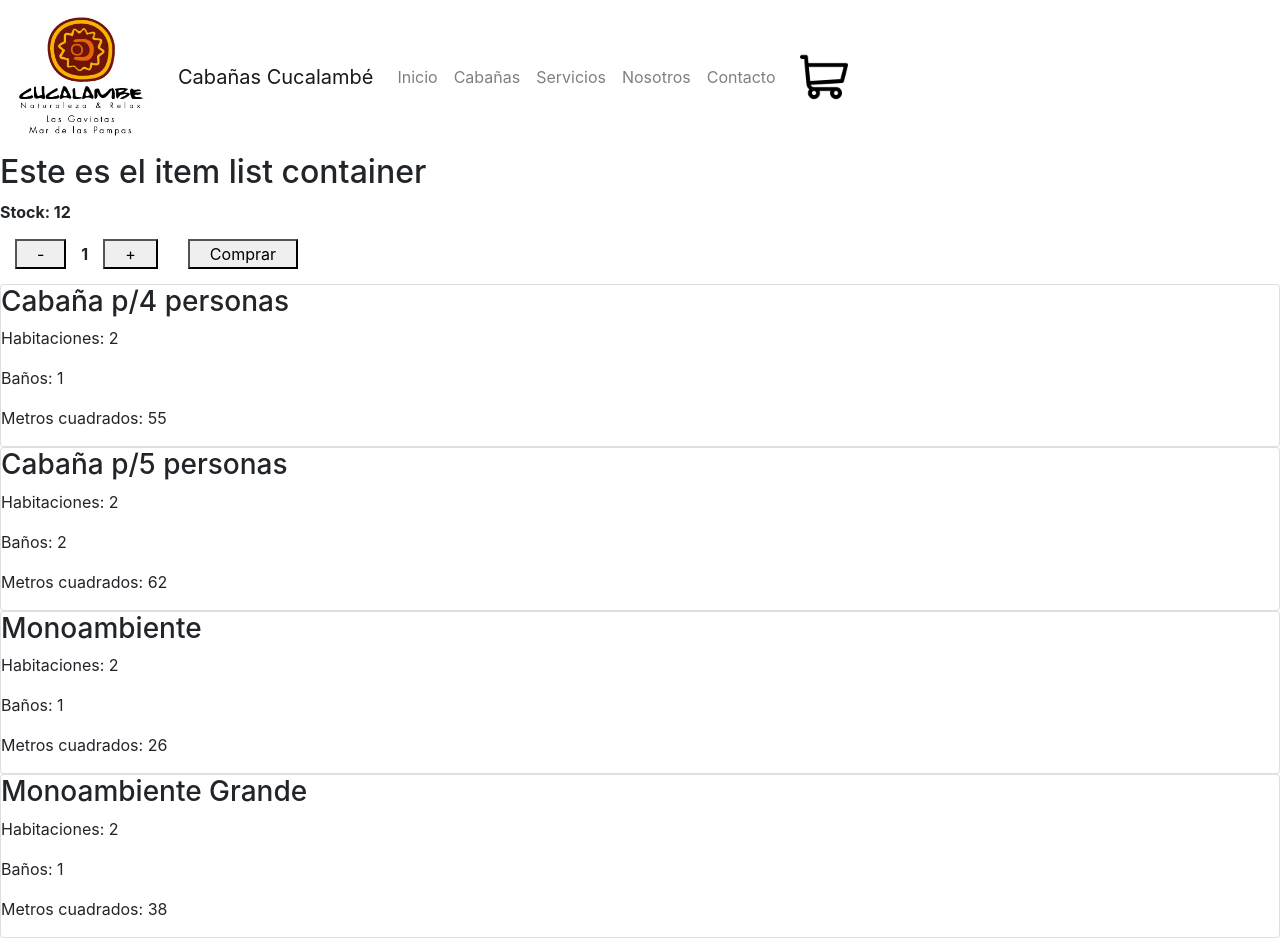
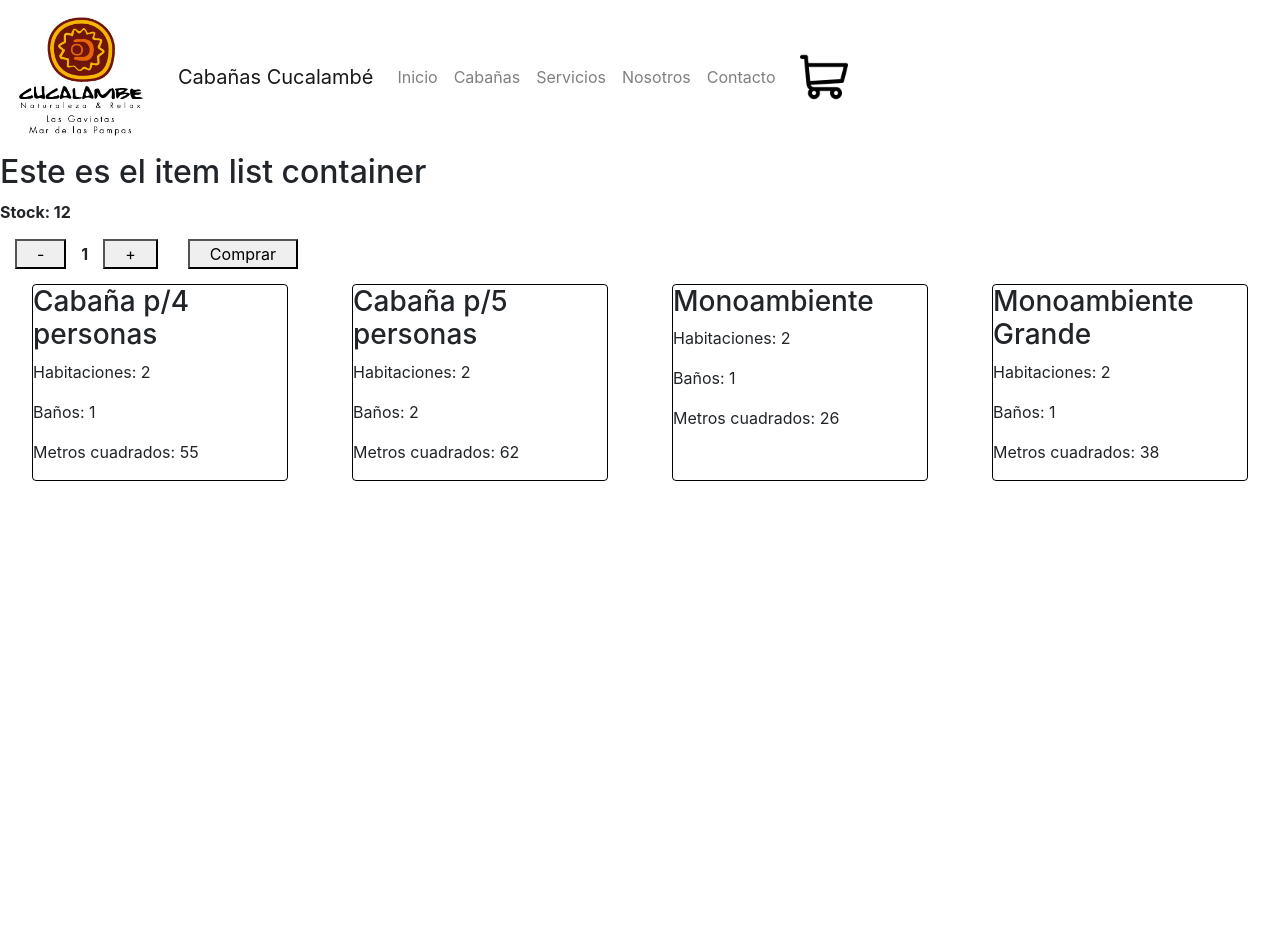
Before and after one commit to tomydiaz/proyectoreact, a React (Create React App) app: page / in a window 1280 px wide. After the commit the page ends 800 px from the top, so only its background shows below. Built offline with nearby package versions, Linux system fonts and the light colour scheme.

Commit message:
card estilos

```diff
--- a/package.json
+++ b/package.json
@@ -8,7 +8,6 @@
     "@testing-library/user-event": "^12.6.2",
     "bootstrap": "^4.6.0",
     "jquery": "^3.5.1",
-    "node-sass": "^5.0.0",
     "popper.js": "^1.16.1",
     "react": "^17.0.1",
     "react-dom": "^17.0.1",
--- a/src/App.css
+++ b/src/App.css
@@ -23,3 +23,14 @@
   padding-right: 20px;
   margin: 15px;
 }
+
+.card {
+  border:1px black solid !important;
+  margin-left: auto;
+  margin-right: auto;
+  width: 20%;
+}
+
+.cardContainer {
+  display: flex;
+}
--- a/src/components/Item/index.js
+++ b/src/components/Item/index.js
@@ -2,10 +2,10 @@ const Item = ({producto}) => {
     return(
         <>
             <div  className="card">
-                <h3>{producto.name}</h3>
-                <p>Habitaciones: {producto.habitaciones}</p>
-                <p>Baños: {producto.baños}</p>
-                <p>Metros cuadrados: {producto.mtsCuadrados}</p>
+                <h3 className="textoCard">{producto.name}</h3>
+                <p className="textoCard">Habitaciones: {producto.habitaciones}</p>
+                <p className="textoCard">Baños: {producto.baños}</p>
+                <p className="textoCard">Metros cuadrados: {producto.mtsCuadrados}</p>
             </div>
         </>
     )
--- a/src/components/ItemList/index.js
+++ b/src/components/ItemList/index.js
@@ -4,7 +4,7 @@ import Item from "../Item";
 const ItemList = ({productos}) => {
     return (
         <>
-            <div>
+            <div className="cardContainer">
                 {productos.map((producto) => {
                     return <Item key={producto.id} producto={producto}/>
                 })}
```
Also changed, not shown: 2 other files (tests, documents, lock files or other folders).
